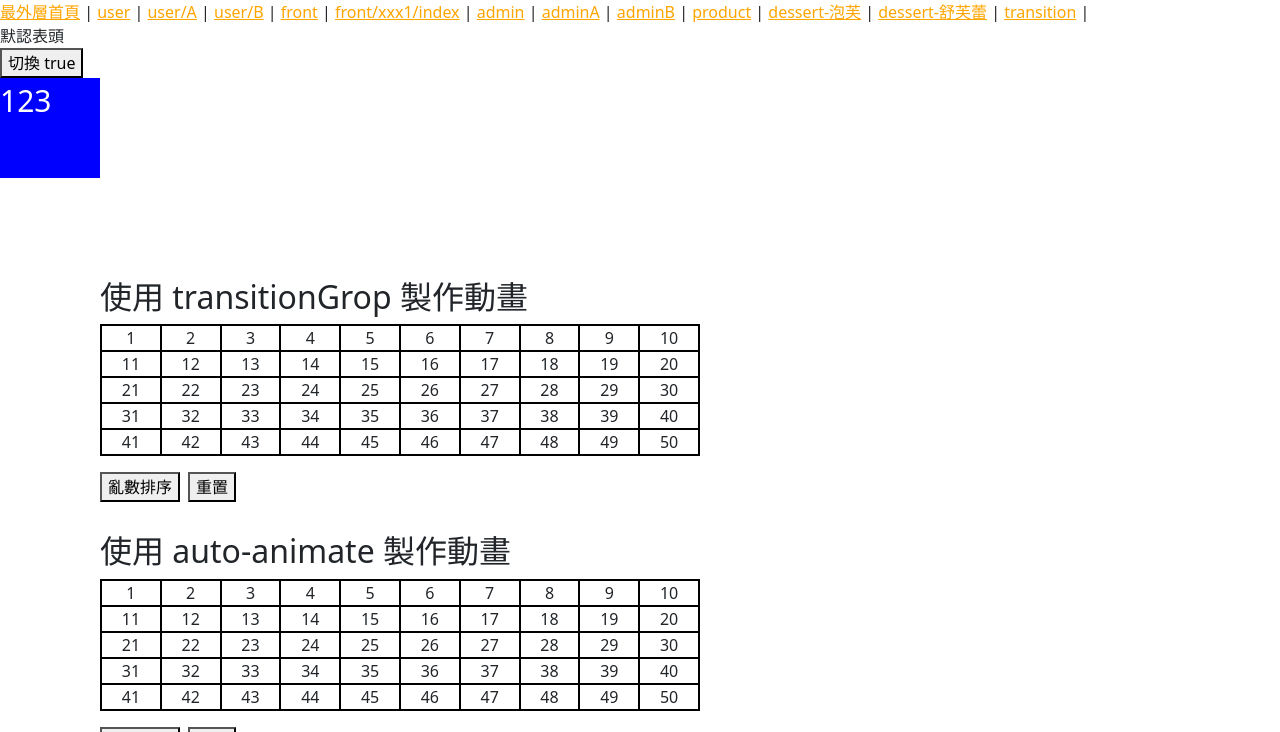
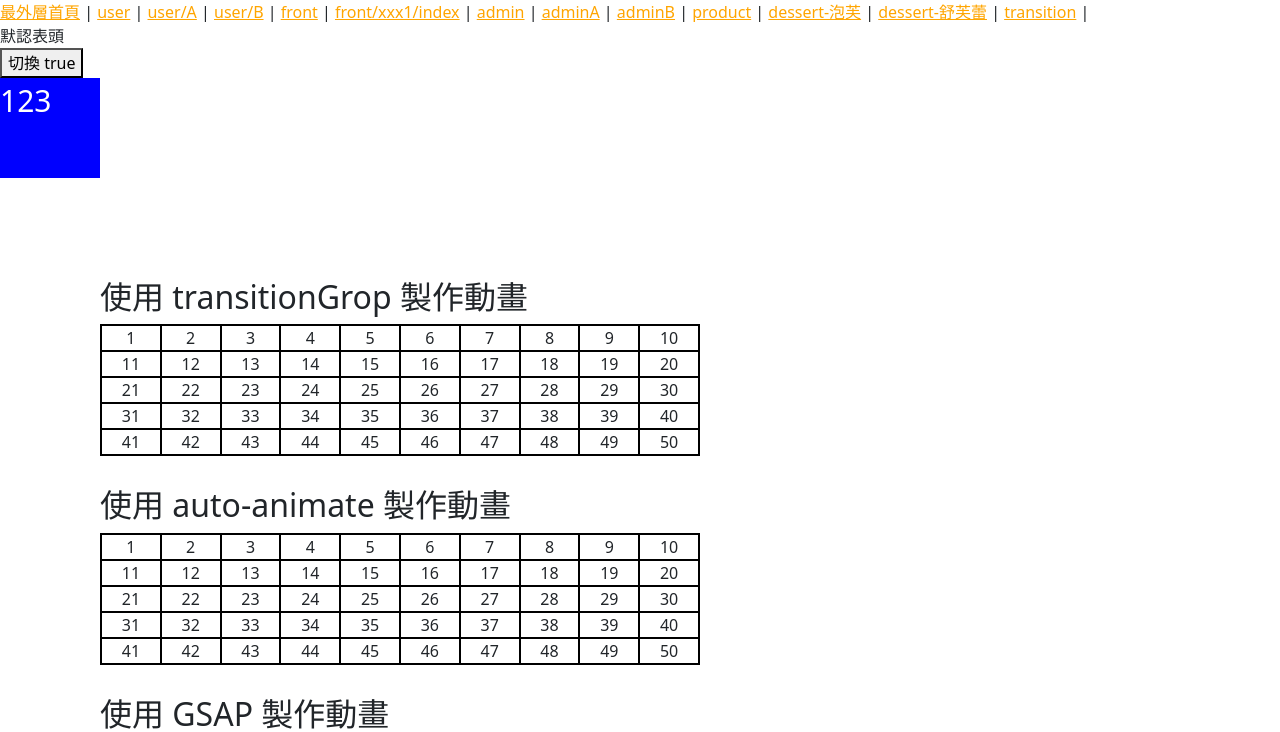
Before and after one commit to MizuYang/nuxt3-hexschool, a Nuxt app: page /transition in a window 1280 px wide. Shown: the top 732 px of the page. Built offline with nearby package versions, Linux system fonts and the light colour scheme.

Commit message:
新增 week5: 將三種動畫方法綁定

```diff
--- a/pages/transition.vue
+++ b/pages/transition.vue
@@ -43,6 +43,14 @@ async function sortGsapFlip() {
     scale: true,
   });
 }
+function sortAllHandler() {
+  sortRandomNumber();
+  sortGsapFlip();
+}
+function resetAllHandler () {
+  getNumReset();
+  resetGsapFlip();
+}
 async function resetGsapFlip() {
   const state = Flip.getState(".item");
   gsapNums.value = [];
@@ -63,19 +71,19 @@ async function rotate() {
     duration: 0.8,
     ease: "expo.inOut",
     spin: true,
-  }
+  };
 
   // 執行排序、動畫
-  await gsapAnimateFn(items, '20px', options)
-  setTimeout(async () => await gsapAnimateFn(items, '100px', options), 1000);
-  setTimeout(async () => await gsapAnimateFn(items, '59.8px', options), 2000);
+  await gsapAnimateFn(items, "20px", options);
+  setTimeout(async () => await gsapAnimateFn(items, "100px", options), 1000);
+  setTimeout(async () => await gsapAnimateFn(items, "59.8px", options), 2000);
 }
 async function gsapAnimateFn(els, widthSize, options) {
   // 先記入改變前的狀態
   const state = Flip.getState(".item");
 
   // 改變元素的狀態 (修改順序就是改變元素的狀態)
-  changeWidth(els, widthSize)
+  changeWidth(els, widthSize);
 
   // 等到 DOM 元素重新 render 後，才能執行 GSAP 動畫
   await nextTick();
@@ -83,7 +91,7 @@ async function gsapAnimateFn(els, widthSize, options) {
   // GSAP 動畫、配置
   Flip.from(state, options);
 }
-function changeWidth (els, widthSize) {
+function changeWidth(els, widthSize) {
   els.forEach((item) => (item.style.width = widthSize));
 }
 </script>
@@ -110,10 +118,6 @@ function changeWidth (els, widthSize) {
           </template>
         </transition-group>
       </ul>
-      <button type="button" @click="sortRandomNumber" class="me-2">
-        亂數排序
-      </button>
-      <button type="button" @click="getNumReset">重置</button>
     </section>
 
     <section class="random-num-wrap mt-0">
@@ -125,10 +129,6 @@ function changeWidth (els, widthSize) {
           </li>
         </template>
       </ul>
-      <button type="button" @click="sortRandomNumber" class="me-2">
-        亂數排序
-      </button>
-      <button type="button" @click="getNumReset">重置</button>
     </section>
 
     <section class="random-num-wrap mt-0">
@@ -140,8 +140,8 @@ function changeWidth (els, widthSize) {
           </li>
         </template>
       </ul>
-      <button type="button" @click="sortGsapFlip" class="me-2">亂數排序</button>
-      <button type="button" @click="resetGsapFlip">重置</button>
+      <button type="button" @click="sortAllHandler" class="me-2">亂數排序</button>
+      <button type="button" @click="resetAllHandler" class="me-2">重置</button>
       <button type="button" @click="rotate">旋轉</button>
     </section>
   </div>
```
